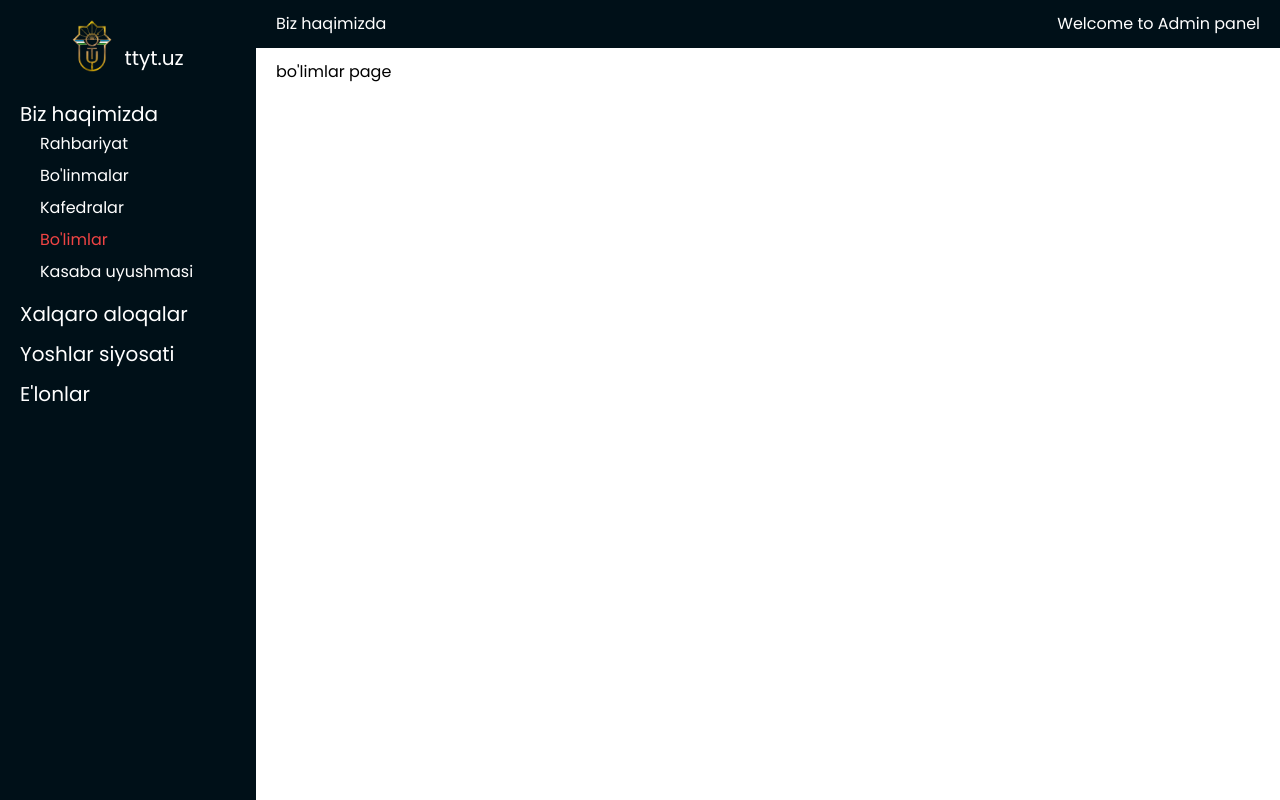
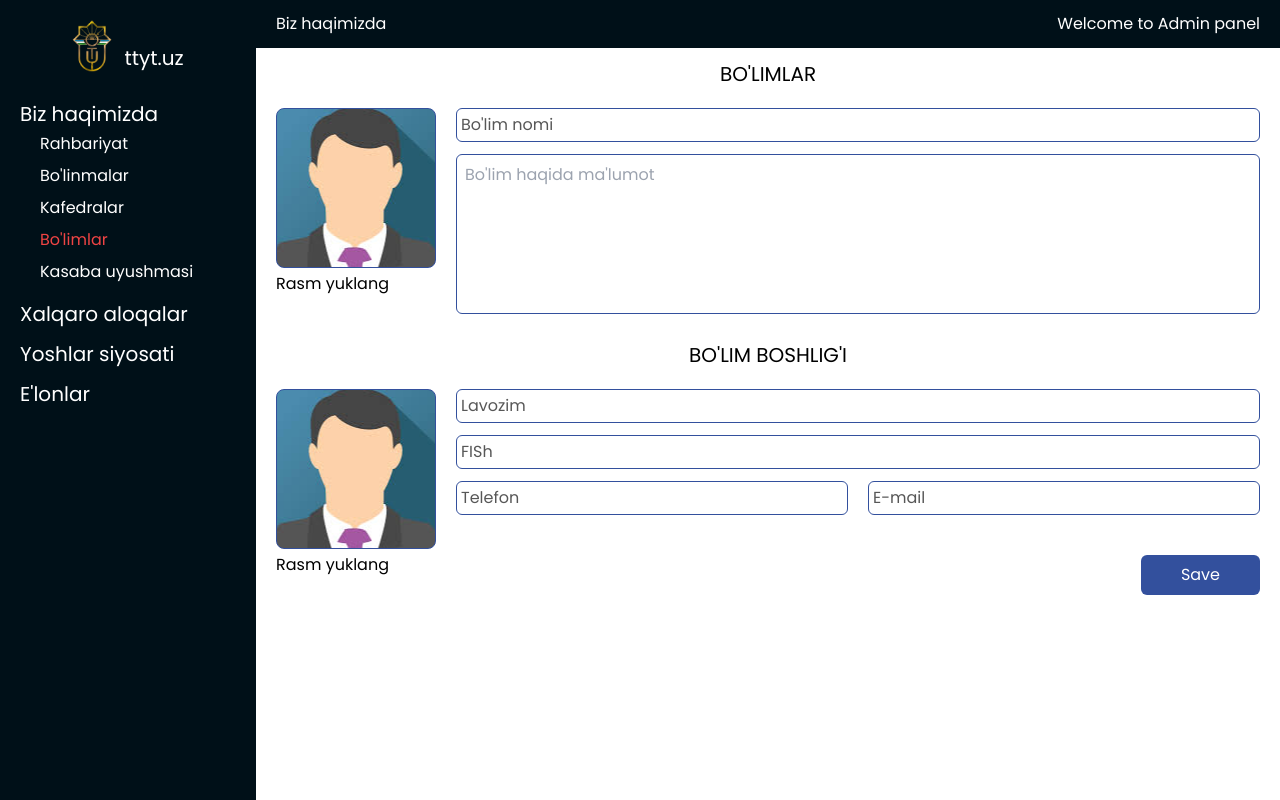
Before and after one commit to s1rojoff/ttyt-admin, a Vue app: page /dep-employee in a window 1280 px wide. Built offline with nearby package versions, Linux system fonts and the light colour scheme; some icons are missing.

Commit message:
completed aboutview and internationalview

```diff
--- a/src/router/router.ts
+++ b/src/router/router.ts
@@ -60,7 +60,7 @@ export const routers = [
         meta: {
           parentName: 'international section'
         },
-        component: () => import('@/views/internationalView/about-department.vue')
+        component: () => import('@/views/internationalView/current-project.vue')
       },
       {
         path: 'investment',
--- a/src/views/aboutView/dep-employee.vue
+++ b/src/views/aboutView/dep-employee.vue
@@ -1,4 +1,35 @@
-<script setup lang="ts"></script>
+<script setup lang="ts">
+import BaseInputImage from '@/components/BaseInputImage/index.vue'
+import BaseInput from '@/components/BaseInput/index.vue'
+import BaseTextarea from '@/components/BaseTextarea/index.vue'
+import BaseButton from '@/components/BaseButton/index.vue'
+</script>
 <template>
-  <div>bo'limlar page</div>
+  <div class="text-center uppercase text-xl">
+    <p>Bo'limlar</p>
+  </div>
+  <div class="flex justify-start gap-5 mt-5">
+    <BaseInputImage />
+    <div class="w-full">
+      <BaseInput placeholder="Bo'lim nomi" size="full" />
+      <BaseTextarea placeholder="Bo'lim haqida ma'lumot" class="mt-3 h-40" />
+    </div>
+  </div>
+  <div class="text-center uppercase text-xl mt-5">
+    <p>Bo'lim boshlig'i</p>
+  </div>
+  <div>
+    <div class="flex justify-start gap-5 mt-5">
+      <BaseInputImage />
+      <div class="w-full">
+        <BaseInput type="text" placeholder="Lavozim" size="full" />
+        <BaseInput type="text" placeholder="FISh" class="mt-3" size="full" />
+        <div class="mt-3 flex justify-between gap-5 items-center">
+          <BaseInput type="number" placeholder="Telefon" size="full" class="w-full" />
+          <BaseInput type="email" placeholder="E-mail" class="w-full" size="full" />
+        </div>
+        <div class="flex justify-end mt-10"><BaseButton/></div>
+      </div>
+    </div>
+  </div>
 </template>
--- a/src/views/aboutView/department.vue
+++ b/src/views/aboutView/department.vue
@@ -1,5 +1,35 @@
 <script setup lang="ts">
+import BaseInputImage from '@/components/BaseInputImage/index.vue'
+import BaseInput from '@/components/BaseInput/index.vue'
+import BaseTextarea from '@/components/BaseTextarea/index.vue'
+import BaseButton from '@/components/BaseButton/index.vue'
 </script>
 <template>
-  <p>Kafedra</p>
+  <div class="text-center uppercase text-xl">
+    <p>Kafedra</p>
+  </div>
+  <div class="flex justify-start gap-5 mt-5">
+    <BaseInputImage />
+    <div class="w-full">
+      <BaseInput placeholder="Kafedra nomi" size="full" />
+      <BaseTextarea placeholder="Kafedra haqida ma'lumot" class="mt-3 h-40" />
+    </div>
+  </div>
+  <div class="text-center uppercase text-xl mt-5">
+    <p>Kafedra boshlig'i</p>
+  </div>
+  <div>
+    <div class="flex justify-start gap-5 mt-5">
+      <BaseInputImage />
+      <div class="w-full">
+        <BaseInput type="text" placeholder="Lavozim" size="full" />
+        <BaseInput type="text" placeholder="FISh" class="mt-3" size="full" />
+        <div class="mt-3 flex justify-between gap-5 items-center">
+          <BaseInput type="number" placeholder="Telefon" size="full" class="w-full" />
+          <BaseInput type="email" placeholder="E-mail" class="w-full" size="full" />
+        </div>
+        <div class="flex justify-end mt-10"><BaseButton/></div>
+      </div>
+    </div>
+  </div>
 </template>
--- a/src/views/aboutView/division.vue
+++ b/src/views/aboutView/division.vue
@@ -11,8 +11,8 @@ import BaseButton from '@/components/BaseButton/index.vue'
   <div class="flex justify-start gap-5 mt-5">
     <BaseInputImage />
     <div class="w-full">
-      <BaseInput placeholder="Bo'linma nomi" size="full" />
-      <BaseTextarea placeholder="Bo'linma haqida ma'lumot" class="mt-3 h-40" />
+      <BaseInput type="text" placeholder="Bo'linma nomi" size="full" />
+      <BaseTextarea type="text" placeholder="Bo'linma haqida ma'lumot" class="mt-3 h-40" />
     </div>
   </div>
   <div class="text-center uppercase text-xl mt-5">
@@ -23,10 +23,10 @@ import BaseButton from '@/components/BaseButton/index.vue'
       <BaseInputImage />
       <div class="w-full">
         <BaseInput placeholder="Lavozim" size="full" />
-        <BaseInput placeholder="FISh" class="mt-3" size="full" />
+        <BaseInput type="text" placeholder="FISh" class="mt-3" size="full" />
         <div class="mt-3 flex justify-between gap-5 items-center">
-          <BaseInput placeholder="Telefon" size="full" class="w-full" />
-          <BaseInput placeholder="E-mail" class="w-full" size="full" />
+          <BaseInput type="number" placeholder="Telefon" size="full" class="w-full" />
+          <BaseInput type="email" placeholder="E-mail" class="w-full" size="full" />
         </div>
         <div class="flex justify-end mt-10"><BaseButton/></div>
       </div>
--- a/src/views/aboutView/trade-union.vue
+++ b/src/views/aboutView/trade-union.vue
@@ -1,4 +1,31 @@
-<script setup lang="ts"></script>
+<script setup lang="ts">
+import BaseInput from '@/components/BaseInput/index.vue'
+import BaseInputImage from '@/components/BaseInputImage/index.vue'
+import BaseInputTextarea from '@/components/BaseTextarea/index.vue'
+import BaseButton from '@/components/BaseButton/index.vue'
+</script>
 <template>
-  <div>kasaba uyushmasi page</div>
+  <div class="text-center uppercase text-xl">
+    <p>Kasaba uyushmasi</p>
+  </div>
+  <div class="flex gap-10 justify-between ">
+    <div>
+      <BaseInputImage />
+    </div>
+    <div class="flex flex-col gap-y-5 w-full">
+      <BaseInput type="text"  placeholder="Lavozim" />
+      <BaseInput type="text"  placeholder="FISH" />
+      <div class="flex justify-between items-center gap-5">
+        <BaseInput type="number" class="w-full" placeholder="Telefon" />
+        <BaseInput type="email" class="w-full" placeholder="Email" />
+      </div>
+      <BaseInput type="text" size="md" placeholder="Qabul kunlari" />
+    </div>
+  </div>
+  <div class="mt-10 flex justify-between gap-5">
+     <BaseInputTextarea placeholder="Kasaba uyushmasi haqida ma'lumot" class="mt-3 h-40" />
+  </div>
+  <div class="w-full text-end mt-5">
+    <BaseButton />
+  </div>
 </template>
--- a/src/views/internationalView/about-department.vue
+++ b/src/views/internationalView/about-department.vue
@@ -1,7 +1,34 @@
 <script setup lang="ts">
+import BaseInput from '@/components/BaseInput/index.vue'
+import BaseInputImage from '@/components/BaseInputImage/index.vue'
+import BaseInputTextarea from '@/components/BaseTextarea/index.vue'
+import BaseButton from '@/components/BaseButton/index.vue'
 </script>
 <template>
+  <div class="text-center uppercase text-xl">
+    <p>Xalqaro aloqalar bo'limi haqida</p>
+  </div>
+  <div class="flex gap-10 justify-between ">
     <div>
-         xalqaro bo'lim haqida
+      <BaseInputImage />
     </div>
+    <div class="flex flex-col gap-y-5 w-full">
+      <BaseInput type="text"  placeholder="Lavozim" />
+      <BaseInput type="text"  placeholder="FISH" />
+      <div class="flex justify-between items-center gap-5">
+        <BaseInput type="number" class="w-full" placeholder="Telefon" />
+        <BaseInput type="email" class="w-full" placeholder="Email" />
+      </div>
+    </div>
+  </div>
+  <div class="mt-5 flex justify-between gap-5">
+    <BaseInputTextarea placeholder="Ish tajribasi" class="h-32" />
+    <BaseInputTextarea placeholder="Majburiyatlari" class="h-32" />
+  </div>
+  <div class="mt-5">
+    <BaseInputTextarea placeholder="Bo'lim haqida ma'lumot" class="h-24"/>
+  </div>
+  <div class="w-full text-end mt-5">
+    <BaseButton />
+  </div>
 </template>
--- a/src/views/internationalView/current-project.vue
+++ b/src/views/internationalView/current-project.vue
@@ -1,7 +1,24 @@
 <script setup lang="ts">
+import BaseInput from '@/components/BaseInput/index.vue'
+import BaseInputImage from '@/components/BaseInputImage/index.vue'
+import BaseInputTextarea from '@/components/BaseTextarea/index.vue'
+import BaseButton from '@/components/BaseButton/index.vue'
 </script>
 <template>
-    <div>
-         amaldagi loyihalar
+    <div class="text-center uppercase text-xl">
+        <p>Amaldagi loyihalar</p>
+    </div>
+    <div class="flex gap-10 mt-5">
+        <BaseInputImage />
+        <div class="w-full flex flex-col gap-5">
+            <BaseInput type="text" size="full" placeholder="Loyiha nomi" />
+            <BaseInputTextarea placeholder="Qisqacha ma'lumot" class="h-28" />
+        </div>
+    </div>
+    <div class="mt-5">
+        <BaseInputTextarea placeholder="Qisqacha ma'lumot" class="h-28" />
+    </div>
+    <div class="text-end mt-5">
+        <BaseButton />
     </div>
 </template>
--- a/src/views/internationalView/investment.vue
+++ b/src/views/internationalView/investment.vue
@@ -1,7 +1,18 @@
 <script setup lang="ts">
+import BaseTextarea from '@/components/BaseTextarea/index.vue'
+import BaseButton from '@/components/BaseButton/index.vue'
 </script>
 <template>
-    <div>
-         amaldagi loyihalar
+    <div class="text-center uppercase text-xl">
+    <p>Jalb etilgan sarmoyalar va grantlar</p>
+  </div>
+    <div class="mt-5 flex flex-col gap-4">
+        <BaseTextarea placeholder="Xalqaro grant nomi" />
+        <BaseTextarea placeholder="Amal qilayotgan yo'nalishi" />
+        <BaseTextarea placeholder="Qaysi o'quv yilidan boshlab, necha yil davom etadi? (muddat)" />
+        <BaseTextarea placeholder="Universitet tomonidan biriktirilgan rahbar F.I.SH. va lavozimi" />
+    </div>
+    <div class="text-end mt-5">
+        <BaseButton />
     </div>
 </template>
```
